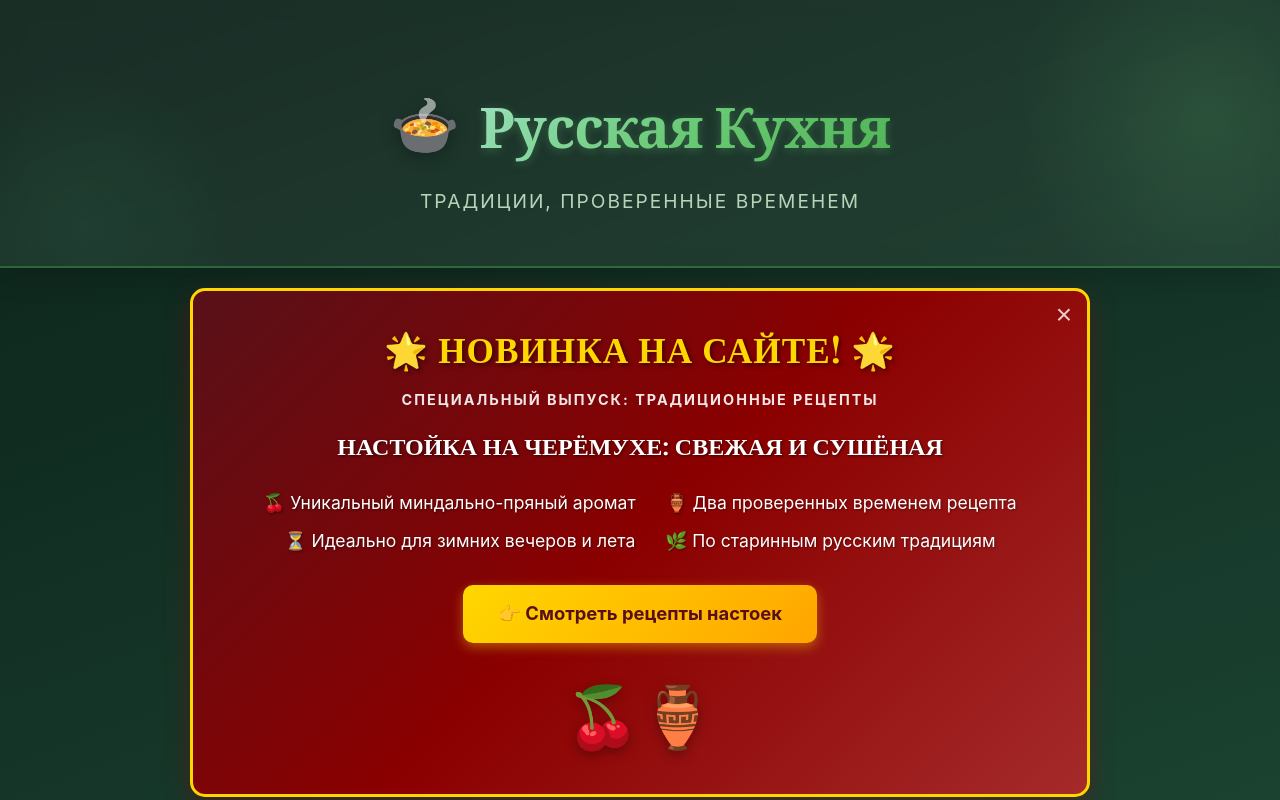
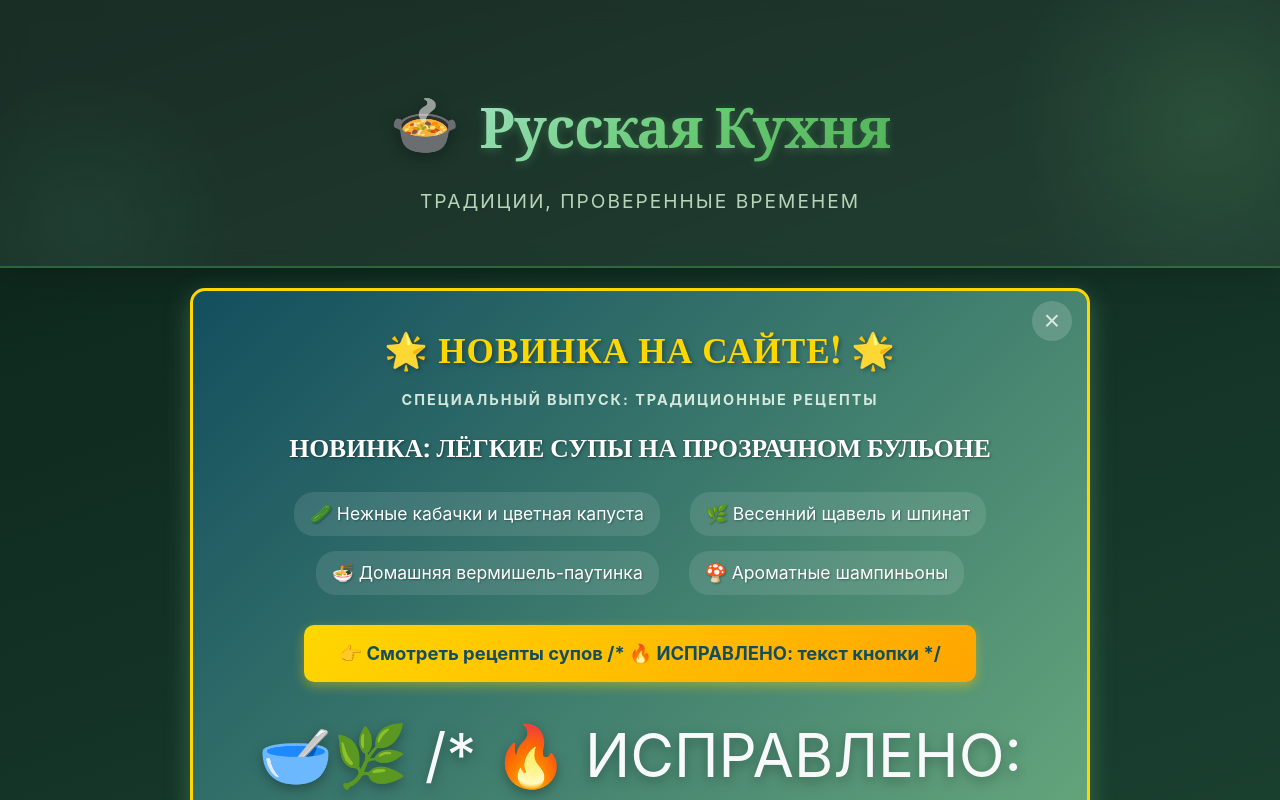
Before and after one commit to svideoproekt-ship-it/russka-kuhnya-9551, a React (Vite) app: page / in a window 1280 px wide. Shown: the top 800 px of the page. Built offline with nearby package versions, Linux system fonts and the light colour scheme; a web font is replaced by a local one.

Commit message:
fix: update banner to correctly link to soups and match spring theme

```diff
--- a/src/components/SoupWeekBanner.jsx
+++ b/src/components/SoupWeekBanner.jsx
@@ -5,7 +5,9 @@ const SoupWeekBanner = () => {
   const [isVisible, setIsVisible] = useState(true);
 
   // 🔥 Автоматически генерируем ключ на основе заголовка баннера
-  const bannerTitle = "НАСТОЙКА НА ЧЕРЁМУХЕ: СВЕЖАЯ И СУШЁНАЯ";
+  const bannerTitle = "НОВИНКА: ЛЁГКИЕ СУПЫ НА ПРОЗРАЧНОМ БУЛЬОНЕ";
+  const bannerSubtitle = "Специальное обновление по просьбе наших подписчиков!";
+
   // 🔥 Безопасное создание ключа без btoa (работает с русским текстом)
   const bannerKey = 'soupWeekBanner_' + bannerTitle.replace(/[^a-zA-Z0-9а-яА-ЯёЁ]/g, '').slice(0, 20);
 
@@ -26,13 +28,13 @@ const SoupWeekBanner = () => {
   return (
     <div style={{
       position: 'relative',
-      // 🔥 Благородный винно-ягодный градиент под тему черёмухи
-      background: 'linear-gradient(135deg, #581018 0%, #8B0000 50%, #A52A2A 100%)',
+      // 🔥 ИСПРАВЛЕНО: Свежий весенний градиент (зелёный/золотой), идеально для лёгких супов
+      background: 'linear-gradient(135deg, #134E5E 0%, #71B280 100%)',
       borderRadius: '15px',
       padding: '30px',
       margin: '20px auto',
       maxWidth: '900px',
-      boxShadow: '0 8px 25px rgba(139, 0, 0, 0.4)',
+      boxShadow: '0 8px 25px rgba(113, 178, 128, 0.4)',
       border: '3px solid #FFD700',
       animation: 'slideIn 0.5s ease'
     }}>
@@ -43,14 +45,20 @@ const SoupWeekBanner = () => {
           position: 'absolute',
           top: '10px',
           right: '15px',
-          background: 'none',
+          background: 'rgba(255, 255, 255, 0.2)',
           border: 'none',
           fontSize: '28px',
           color: '#fff',
           cursor: 'pointer',
           opacity: 0.8,
           transition: 'opacity 0.2s',
-          lineHeight: '1'
+          lineHeight: '1',
+          borderRadius: '50%',
+          width: '40px',
+          height: '40px',
+          display: 'flex',
+          alignItems: 'center',
+          justifyContent: 'center'
         }}
         onMouseOver={(e) => e.currentTarget.style.opacity = 1}
         onMouseOut={(e) => e.currentTarget.style.opacity = 0.8}
@@ -66,7 +74,7 @@ const SoupWeekBanner = () => {
         textAlign: 'center',
         margin: '0 0 10px 0',
         fontWeight: 'bold',
-        textShadow: '2px 2px 4px rgba(0,0,0,0.5)',
+        textShadow: '2px 2px 4px rgba(0,0,0,0.3)',
         letterSpacing: '1px'
       }}>
         🌟 НОВИНКА НА САЙТЕ! 🌟
@@ -74,7 +82,7 @@ const SoupWeekBanner = () => {
 
       {/* День / Подзаголовок */}
       <p style={{
-        color: '#fff',
+        color: '#e8f5e9',
         fontSize: '0.9rem',
         textAlign: 'center',
         margin: '0 0 15px 0',
@@ -89,11 +97,11 @@ const SoupWeekBanner = () => {
       {/* Заголовок рецепта */}
       <h3 style={{
         color: '#fff',
-        fontSize: '1.5rem',
+        fontSize: '1.6rem',
         textAlign: 'center',
         margin: '0 0 25px 0',
         fontWeight: 'bold',
-        textShadow: '1px 1px 3px rgba(0,0,0,0.6)'
+        textShadow: '1px 1px 3px rgba(0,0,0,0.4)'
       }}>
         {bannerTitle}
       </h3>
@@ -107,21 +115,24 @@ const SoupWeekBanner = () => {
         display: 'flex',
         flexWrap: 'wrap',
         justifyContent: 'center',
-        gap: '10px 30px'
+        gap: '15px 30px'
       }}>
         {[
-          '🍒 Уникальный миндально-пряный аромат',
-          '🏺 Два проверенных временем рецепта',
-          '⏳ Идеально для зимних вечеров и лета',
-          '🌿 По старинным русским традициям'
+           '🥒 Нежные кабачки и цветная капуста',
+           '🌿 Весенний щавель и шпинат',
+           '🍜 Домашняя вермишель-паутинка',
+           '🍄 Ароматные шампиньоны'
         ].map((item, index) => (
           <li key={index} style={{
             color: '#fff',
             fontSize: '1.1rem',
-            textShadow: '1px 1px 2px rgba(0,0,0,0.4)',
+            textShadow: '1px 1px 2px rgba(0,0,0,0.3)',
             display: 'flex',
             alignItems: 'center',
-            gap: '8px'
+            gap: '8px',
+            background: 'rgba(255,255,255,0.1)',
+            padding: '8px 16px',
+            borderRadius: '20px'
           }}>
             {item}
           </li>
@@ -131,12 +142,12 @@ const SoupWeekBanner = () => {
       {/* Кнопка */}
       <div style={{ textAlign: 'center' }}>
         <Link
-          to="/category/drinks"
+          to="/soups" /* 🔥 ИСПРАВЛЕНО: теперь ведёт на супы, а не на напитки! */
           style={{
             display: 'inline-block',
             padding: '14px 35px',
             background: 'linear-gradient(135deg, #FFD700 0%, #FFA500 100%)',
-            color: '#581018',
+            color: '#134E5E',
             textDecoration: 'none',
             borderRadius: '10px',
             fontSize: '1.15rem',
@@ -153,13 +164,13 @@ const SoupWeekBanner = () => {
             e.currentTarget.style.boxShadow = '0 4px 12px rgba(255, 215, 0, 0.4)';
           }}
         >
-          👉 Смотреть рецепты настоек
+          👉 Смотреть рецепты супов /* 🔥 ИСПРАВЛЕНО: текст кнопки */
         </Link>
       </div>
 
       {/* Иконка */}
       <div style={{ fontSize: '60px', textAlign: 'center', marginTop: '25px', filter: 'drop-shadow(0 4px 6px rgba(0,0,0,0.3))' }}>
-        🍒🏺
+        🥣🌿 /* 🔥 ИСПРАВЛЕНО: иконка супа и зелени вместо черёмухи */
       </div>
 
       {/* CSS анимация */}
```
